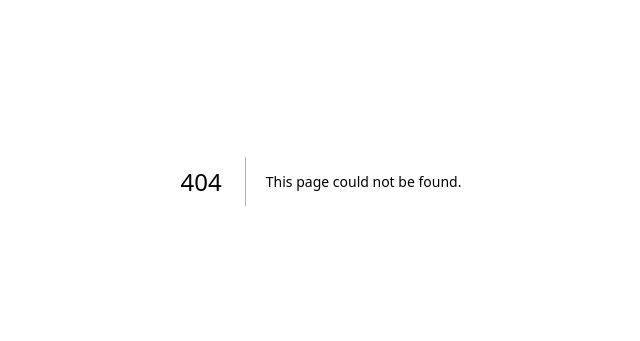
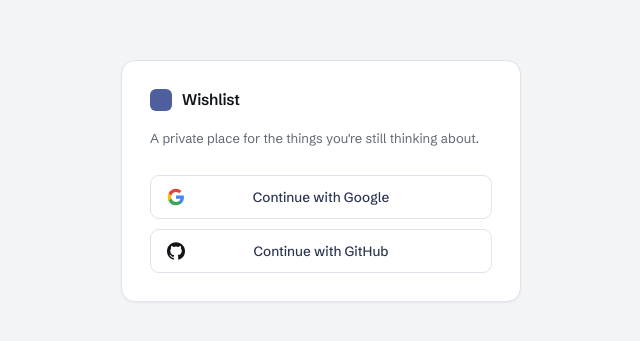
Before and after one commit to ket8n/wishlist, a Next.js app: page /login in a window 1280 px wide. Before the commit this address had no page. Shown: the part 219-560 px from the top of the page, without its empty margins (319-959 px from the left). Built offline with nearby package versions, Linux system fonts and the light colour scheme; no server answers.

Commit message:
feat(auth): add Auth.js v5 with Google and GitHub, database sessions and protected routes

```diff
--- /dev/null
+++ b/app/(app)/dashboard/page.tsx
@@ -0,0 +1,44 @@
+import type { Metadata } from "next";
+
+import { BrandMark } from "@/components/brand-mark";
+import { ThemeControl } from "@/components/theme/theme-control";
+import { Button } from "@/components/ui/button";
+import { logOut } from "@/lib/auth/actions";
+import { requireUser } from "@/lib/auth/session";
+
+export const metadata: Metadata = { title: "My Wishlist" };
+
+export default async function DashboardPage() {
+  const user = await requireUser();
+  const firstName = user.name?.split(" ")[0];
+
+  return (
+    <main className="mx-auto w-full max-w-[640px] px-5 py-10 lg:px-10">
+      <BrandMark />
+
+      <header className="mt-10">
+        {firstName && <p className="eyebrow text-ink-muted">{firstName}&apos;s</p>}
+        <h1 className="mt-2 text-[25px] leading-[1.15] font-semibold tracking-[-0.025em] text-ink lg:text-[27px]">
+          My Wishlist
+        </h1>
+        <p className="mt-2 text-[13px] leading-[1.45] text-ink-muted">
+          Signed in as {user.email ?? user.name}.
+        </p>
+      </header>
+
+      <section aria-labelledby="account-title" className="mt-10 max-w-[360px] border-t border-subtle pt-5">
+        <h2 id="account-title" className="eyebrow text-ink-muted">
+          Theme
+        </h2>
+        <div className="mt-3">
+          <ThemeControl />
+        </div>
+        <form action={logOut} className="mt-6">
+          <Button type="submit" variant="quiet">
+            Log out
+          </Button>
+        </form>
+      </section>
+    </main>
+  );
+}
--- /dev/null
+++ b/app/(app)/layout.tsx
@@ -0,0 +1,6 @@
+import { requireUser } from "@/lib/auth/session";
+
+export default async function AppLayout({ children }: LayoutProps<"/">) {
+  await requireUser();
+  return children;
+}
--- /dev/null
+++ b/app/api/auth/[...nextauth]/route.ts
@@ -0,0 +1,4 @@
+// Auth.js OAuth callback/sign-in endpoints. Not an application API.
+import { handlers } from "@/auth";
+
+export const { GET, POST } = handlers;
--- /dev/null
+++ b/app/login/page.tsx
@@ -0,0 +1,14 @@
+import type { Metadata } from "next";
+import { redirect } from "next/navigation";
+
+import { LoginCard } from "@/components/auth/login-card";
+import { getCurrentUser } from "@/lib/auth/session";
+
+export const metadata: Metadata = { title: "Sign in · Wishlist" };
+
+export default async function LoginPage({ searchParams }: PageProps<"/login">) {
+  if (await getCurrentUser()) redirect("/dashboard");
+
+  const { error } = await searchParams;
+  return <LoginCard error={typeof error === "string" ? error : undefined} />;
+}
--- a/app/page.tsx
+++ b/app/page.tsx
@@ -1,28 +1,10 @@
-import { BrandMark } from "@/components/brand-mark";
-import { ThemeControl } from "@/components/theme/theme-control";
+import { redirect } from "next/navigation";
 
-// Foundation shell for `/` (DESIGN_SPEC §9.1). Sign-in buttons arrive in phase 03.
-export default function Home() {
-  return (
-    <main className="flex flex-1 items-center justify-center px-5 py-12">
-      <section
-        aria-labelledby="home-title"
-        className="w-full max-w-[400px] rounded-[14px] border border-dialog bg-card p-7 shadow-card"
-      >
-        <h1 id="home-title">
-          <BrandMark />
-        </h1>
-        <p className="mt-3 text-[13px] leading-[1.45] text-ink-muted">
-          A private place for the things you&apos;re still thinking about.
-        </p>
+import { LoginCard } from "@/components/auth/login-card";
+import { getCurrentUser } from "@/lib/auth/session";
 
-        <div className="mt-7 border-t border-subtle pt-5">
-          <p className="eyebrow mb-3 text-ink-muted">
-            Theme
-          </p>
-          <ThemeControl />
-        </div>
-      </section>
-    </main>
-  );
+
+export default async function Home() {
+  if (await getCurrentUser()) redirect("/dashboard");
+  return <LoginCard />;
 }
--- /dev/null
+++ b/auth.ts
@@ -0,0 +1,22 @@
+import NextAuth from "next-auth";
+import GitHub from "next-auth/providers/github";
+import Google from "next-auth/providers/google";
+import { PrismaAdapter } from "@auth/prisma-adapter";
+
+import { db } from "@/lib/db";
+
+export const { handlers, auth, signIn, signOut } = NextAuth({
+  adapter: PrismaAdapter(db),
+  providers: [Google, GitHub],
+  session: { strategy: "database" },
+  pages: {
+    signIn: "/login",
+    error: "/login",
+  },
+  callbacks: {
+    session({ session, user }) {
+      session.user.id = user.id;
+      return session;
+    },
+  },
+});
--- /dev/null
+++ b/components/auth/login-card.tsx
@@ -0,0 +1,66 @@
+import { BrandMark } from "@/components/brand-mark";
+import { GitHubIcon, GoogleIcon } from "@/components/auth/provider-icons";
+import { Button } from "@/components/ui/button";
+import { signInWithGitHub, signInWithGoogle } from "@/lib/auth/actions";
+
+// Auth.js error codes → generic, user-facing copy. Never surface provider detail.
+function errorMessage(error: string | undefined) {
+  if (!error) return null;
+  if (error === "OAuthAccountNotLinked") {
+    return "That email already uses a different sign-in option. Try the other one.";
+  }
+  return "We couldn't sign you in. Please try again.";
+}
+
+export function LoginCard({ error }: { error?: string }) {
+  const message = errorMessage(error);
+
+  return (
+    <main className="flex flex-1 items-center justify-center px-5 py-12">
+      <section
+        aria-labelledby="login-title"
+        className="w-full max-w-[400px] rounded-[14px] border border-dialog bg-card p-7 shadow-card"
+      >
+        <h1 id="login-title">
+          <BrandMark />
+        </h1>
+        <p className="mt-3 text-[13px] leading-[1.45] text-ink-muted">
+          A private place for the things you&apos;re still thinking about.
+        </p>
+
+        <div className="mt-7 flex flex-col gap-2.5">
+          {message && (
+            <p role="alert" className="text-[12.5px] leading-[1.45] text-rejected">
+              {message}
+            </p>
+          )}
+          <form action={signInWithGoogle}>
+            <ProviderButton icon={<GoogleIcon className="size-[18px]" />}>
+              Continue with Google
+            </ProviderButton>
+          </form>
+          <form action={signInWithGitHub}>
+            <ProviderButton icon={<GitHubIcon className="size-[18px] text-ink" />}>
+              Continue with GitHub
+            </ProviderButton>
+          </form>
+        </div>
+      </section>
+    </main>
+  );
+}
+
+function ProviderButton({
+  icon,
+  children,
+}: {
+  icon: React.ReactNode;
+  children: React.ReactNode;
+}) {
+  return (
+    <Button type="submit" className="relative h-11 w-full text-[13.5px] lg:h-11">
+      <span className="absolute left-4 flex">{icon}</span>
+      {children}
+    </Button>
+  );
+}
--- /dev/null
+++ b/components/auth/provider-icons.tsx
@@ -0,0 +1,32 @@
+// Brand glyphs (lucide ships no brand icons). Decorative: the button label names the provider.
+
+export function GoogleIcon({ className }: { className?: string }) {
+  return (
+    <svg viewBox="0 0 24 24" aria-hidden className={className}>
+      <path
+        fill="#4285F4"
+        d="M22.56 12.25c0-.78-.07-1.53-.2-2.25H12v4.26h5.92a5.06 5.06 0 0 1-2.2 3.32v2.77h3.57c2.08-1.92 3.27-4.74 3.27-8.1z"
+      />
+      <path
+        fill="#34A853"
+        d="M12 23c2.97 0 5.46-.98 7.28-2.66l-3.57-2.77c-.98.66-2.23 1.06-3.71 1.06-2.86 0-5.29-1.93-6.16-4.53H2.18v2.84A11 11 0 0 0 12 23z"
+      />
+      <path
+        fill="#FBBC05"
+        d="M5.84 14.1A6.6 6.6 0 0 1 5.5 12c0-.73.13-1.44.34-2.1V7.06H2.18A11 11 0 0 0 1 12c0 1.78.43 3.45 1.18 4.94l3.66-2.84z"
+      />
+      <path
+        fill="#EA4335"
+        d="M12 5.38c1.62 0 3.06.56 4.21 1.64l3.15-3.15A10.96 10.96 0 0 0 12 1 11 11 0 0 0 2.18 7.06l3.66 2.84C6.71 7.31 9.14 5.38 12 5.38z"
+      />
+    </svg>
+  );
+}
+
+export function GitHubIcon({ className }: { className?: string }) {
+  return (
+    <svg viewBox="0 0 24 24" aria-hidden fill="currentColor" className={className}>
+      <path d="M12 .3a12 12 0 0 0-3.8 23.38c.6.12.83-.26.83-.57v-2.23c-3.34.73-4.04-1.42-4.04-1.42-.55-1.39-1.33-1.76-1.33-1.76-1.09-.74.08-.73.08-.73 1.2.09 1.84 1.24 1.84 1.24 1.07 1.83 2.81 1.3 3.5 1 .1-.78.42-1.31.76-1.61-2.67-.3-5.47-1.33-5.47-5.93 0-1.31.47-2.38 1.24-3.22-.14-.3-.54-1.52.1-3.18 0 0 1-.32 3.3 1.23a11.5 11.5 0 0 1 6 0c2.28-1.55 3.29-1.23 3.29-1.23.64 1.66.24 2.88.12 3.18a4.65 4.65 0 0 1 1.23 3.22c0 4.61-2.8 5.63-5.48 5.92.42.36.81 1.1.81 2.22v3.29c0 .32.21.7.82.58A12 12 0 0 0 12 .3" />
+    </svg>
+  );
+}
--- /dev/null
+++ b/lib/auth/actions.ts
@@ -0,0 +1,15 @@
+"use server";
+
+import { signIn, signOut } from "@/auth";
+
+export async function signInWithGoogle() {
+  await signIn("google", { redirectTo: "/dashboard" });
+}
+
+export async function signInWithGitHub() {
+  await signIn("github", { redirectTo: "/dashboard" });
+}
+
+export async function logOut() {
+  await signOut({ redirectTo: "/login" });
+}
--- /dev/null
+++ b/lib/auth/session.ts
@@ -0,0 +1,33 @@
+import "server-only";
+
+import { cache } from "react";
+import { redirect } from "next/navigation";
+
+import { auth } from "@/auth";
+
+export type CurrentUser = {
+  id: string;
+  name: string | null;
+  email: string | null;
+  image: string | null;
+};
+
+// The only source of user identity: the server-side session.
+// Memoized per request so layouts and pages share one lookup.
+export const getCurrentUser = cache(async (): Promise<CurrentUser | null> => {
+  const session = await auth();
+  const user = session?.user;
+  if (!user?.id) return null;
+  return {
+    id: user.id,
+    name: user.name ?? null,
+    email: user.email ?? null,
+    image: user.image ?? null,
+  };
+});
+
+export async function requireUser(): Promise<CurrentUser> {
+  const user = await getCurrentUser();
+  if (!user) redirect("/login");
+  return user;
+}
--- a/package.json
+++ b/package.json
@@ -15,6 +15,7 @@
     "db:studio": "prisma studio"
   },
   "dependencies": {
+    "@auth/prisma-adapter": "^2.11.3",
     "@prisma/adapter-neon": "^7.10.0",
     "@prisma/client": "^7.10.0",
     "class-variance-authority": "^0.7.1",
@@ -22,10 +23,12 @@
     "dotenv": "^17.4.2",
     "lucide-react": "^1.44.0",
     "next": "16.3.4",
+    "next-auth": "^5.0.0-beta.32",
     "next-themes": "^0.4.6",
     "radix-ui": "^1.6.7",
     "react": "19.2.8",
     "react-dom": "19.2.8",
+    "server-only": "^0.0.1",
     "shadcn": "^4.21.0",
     "tw-animate-css": "^1.4.0"
   },
```
Also changed, not shown: 1 other file (tests, documents, lock files or other folders).
